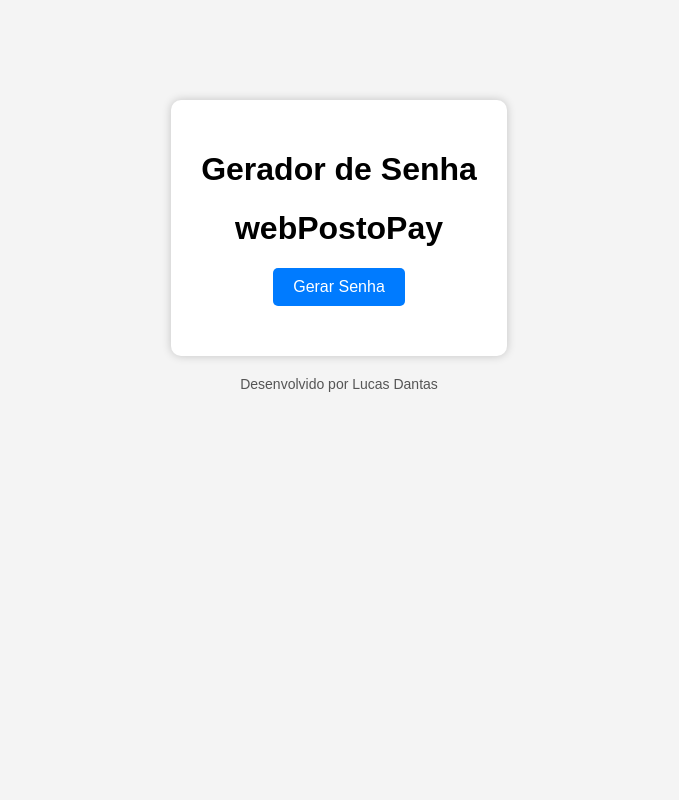
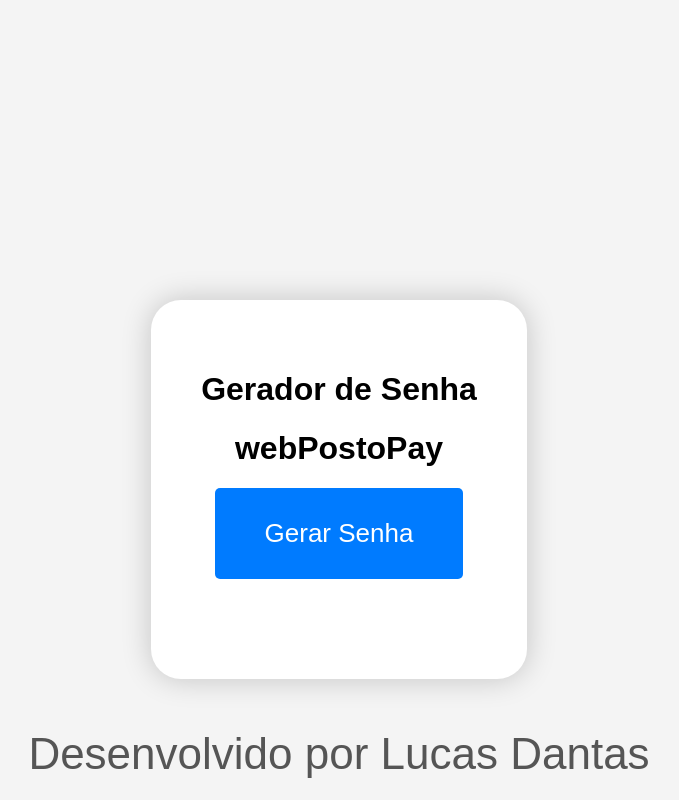
Before and after one commit to lucasdantas1990/webpostopay-gerador-de-senha, a plain HTML site: page index.html in a window 1280 px wide. Shown: the whole page, without its empty margins (301-980 px from the left). Drawn offline with Linux system fonts and the light colour scheme.

Commit message:
Update index.html

```diff
--- a/index.html
+++ b/index.html
@@ -8,18 +8,18 @@
             font-family: Arial, sans-serif;
             background-color: #f4f4f4;
             text-align: center;
-            margin-top: 100px;
+            margin-top: 300px;
         }
         .container {
             background-color: #fff;
-            padding: 30px;
-            border-radius: 10px;
+            padding: 50px;
+            border-radius: 30px;
             display: inline-block;
-            box-shadow: 0 0 10px rgba(0,0,0,0.2);
+            box-shadow: 0 0 30px rgba(0,0,0,0.2);
         }
         button {
-            padding: 10px 20px;
-            font-size: 16px;
+            padding: 30px 50px;
+            font-size: 26px;
             border: none;
             background-color: #007bff;
             color: white;
@@ -30,13 +30,13 @@
             background-color: #0056b3;
         }
         .senha {
-            margin-top: 20px;
-            font-size: 24px;
+            margin-top: 50px;
+            font-size: 54px;
             color: #333;
         }
         .footer {
-            margin-top: 20px;
-            font-size: 14px;
+            margin-top: 50px;
+            font-size: 44px;
             color: #555;
         }
     </style>
```
